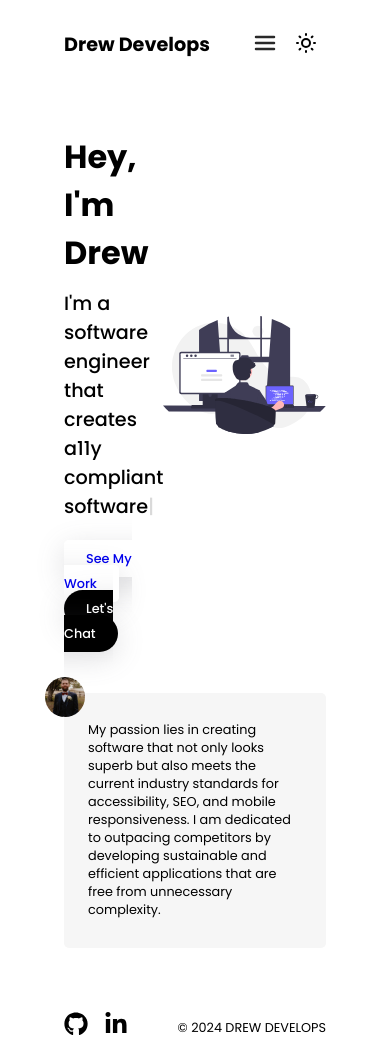
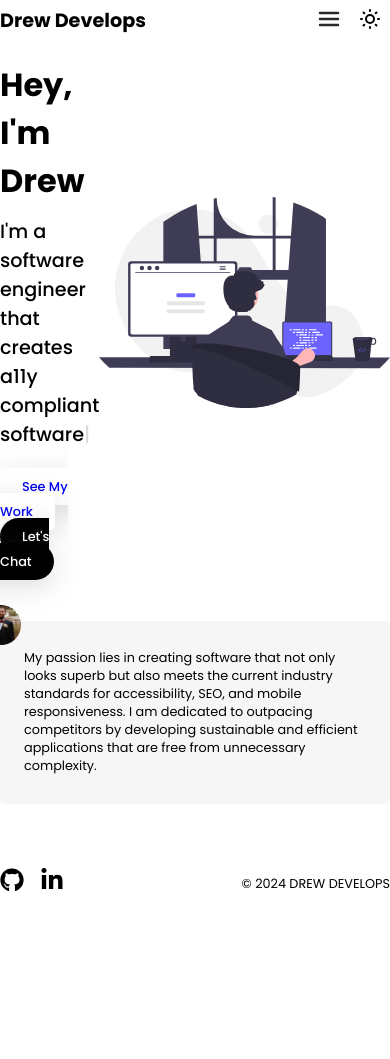
Before and after one commit to drewdoesdevelopment/drew-develops, a SvelteKit app: page / in a window 390 px wide. After the commit the page ends 915 px from the top, so only its background shows below. Built offline with nearby package versions, Linux system fonts and the light colour scheme.

Commit message:
Removes desktop margin at phone viewport

```diff
--- a/src/elements/Footer.svelte
+++ b/src/elements/Footer.svelte
@@ -1,4 +1,4 @@
-<footer>
+<footer id="footer">
 	<div class="socials">
 		<ul>
 			<li>
--- a/src/elements/Navbar.svelte
+++ b/src/elements/Navbar.svelte
@@ -2,7 +2,7 @@
 	import { page } from '$app/stores';
 	import { onMount } from 'svelte';
 
-	let theme = 'light';
+	let theme = 'dark';
     let mobileNavState = false;
 
 	const navLinks = [
@@ -43,7 +43,7 @@
 	$: isActiveLink = (href: string) => $page.route.id === href;
 </script>
 
-<nav>
+<nav id="nav">
     <div class="flex-left">
         <a class="logo" href="/">Drew Develops</a>
         <div class="buttons">
--- a/src/routes/+page.svelte
+++ b/src/routes/+page.svelte
@@ -18,7 +18,7 @@
 	});
 </script>
 
-<main>
+<main id="main">
 	<div class="hero">
 		<div class="flex-container hero-text">
 			<h1>Hey, I'm Drew</h1>
--- a/src/styles/global.scss
+++ b/src/styles/global.scss
@@ -1,3 +1,5 @@
+@import './variables.scss';
+
 @font-face {
     font-family: 'Poppins';
     src: url('/src/fonts/Poppins-Thin.woff2') format('woff2');
@@ -88,3 +90,10 @@ body {
 main {
     margin: 0 4rem;
 }
+
+// Mobile globals
+@media(max-width: $breakpoint-xs) {
+    #nav, #main, #footer {
+        margin: 0;
+    }
+}
```
